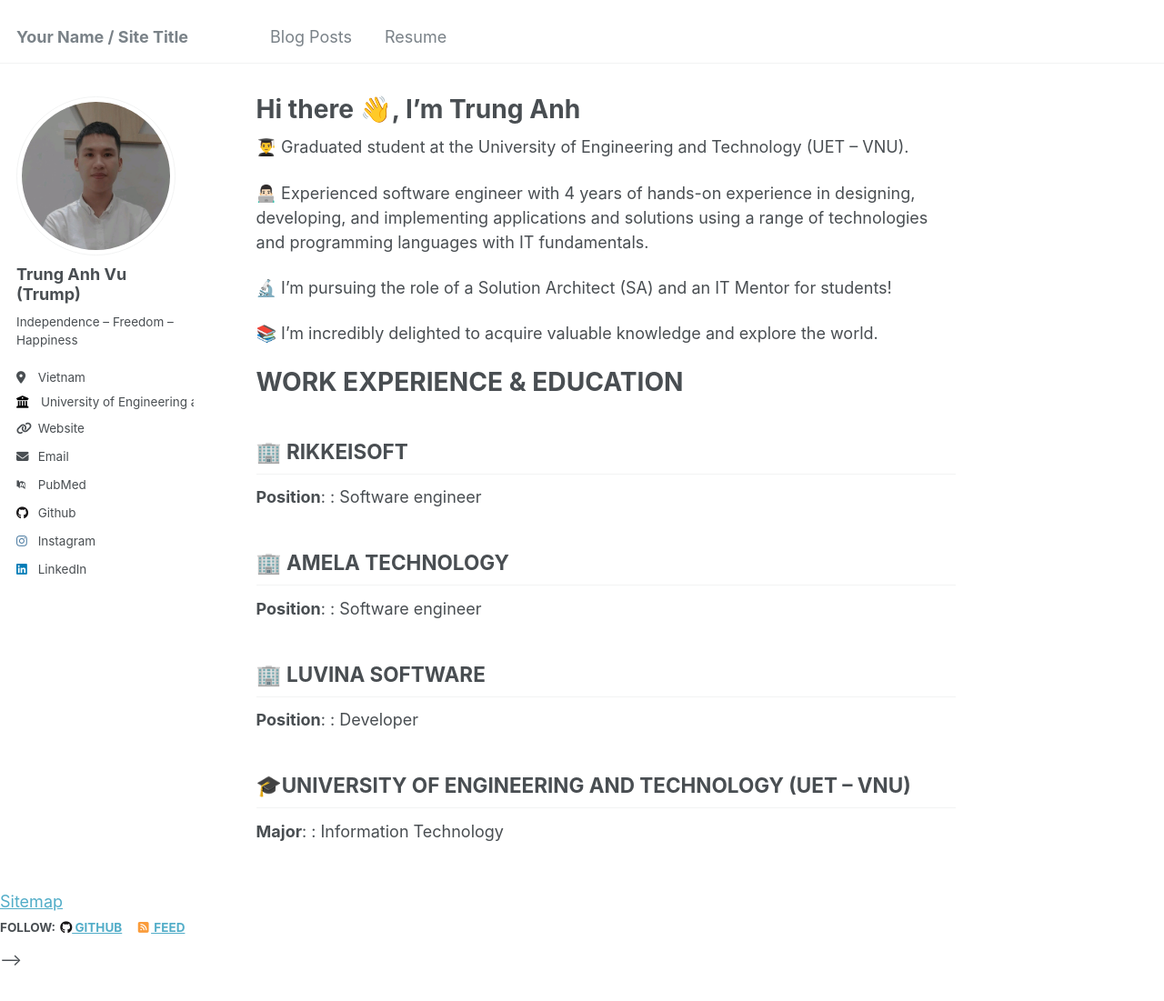
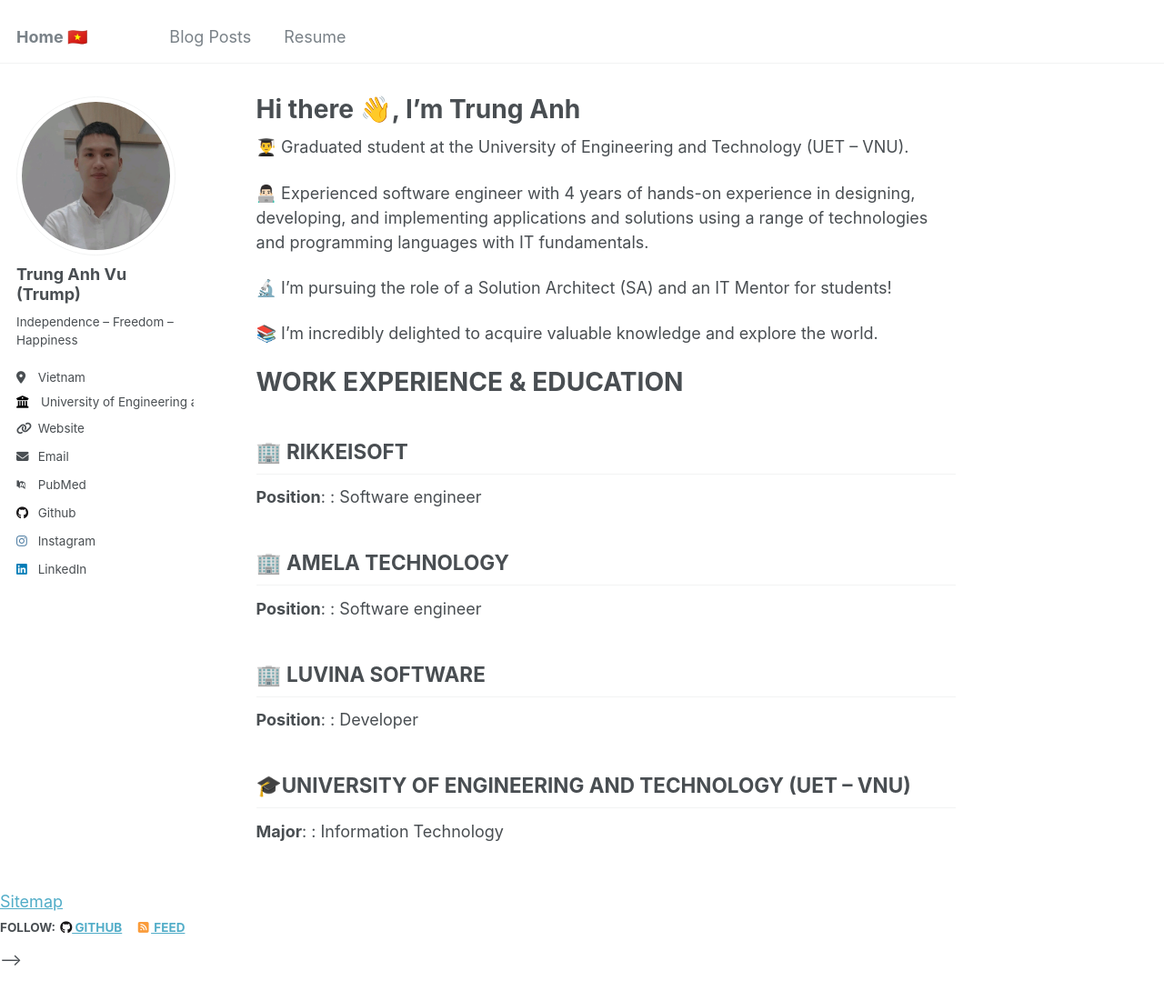
Before and after one commit to trunganhvu/trunganhvu.github.io, a Jekyll site: the page built from _pages/about.md, in a window 1280 px wide and 1231 px high. Shown: the top 1101 px of the window at 91% size. Built offline with Jekyll 4.4.1, drawn with Linux system fonts in a browser that asks for light colours; some web fonts are replaced.

Commit message:
home icon

```diff
--- a/_config.yml
+++ b/_config.yml
@@ -8,7 +8,7 @@
 
 # Basic Site Settings
 locale                   : "en-US"
-title                    : "Your Name / Site Title"
+title                    : "Home &#x1F1FB;&#x1F1F3"
 title_separator          : "-"
 name                     : &name "Your Name"
 description              : &description "personal description"
```
